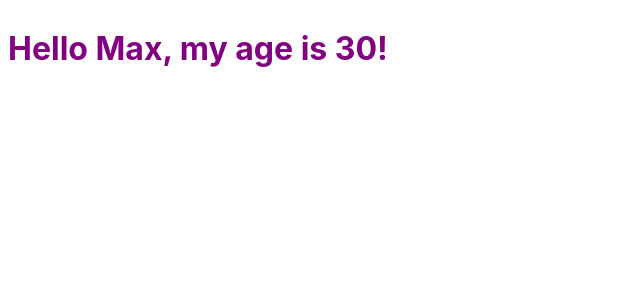
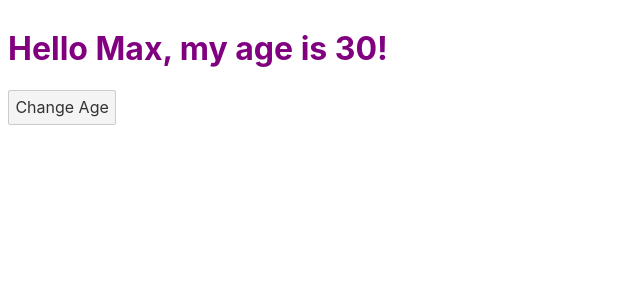
Before and after one commit to alami/svelte-cource, a Svelte app: page / in a window 1280 px wide. Shown: the top 300 px of the page, without its empty margins (0-640 px from the left). Built offline with nearby package versions, Linux system fonts and the light colour scheme.

Commit message:
1-05-button function incrementAge

```diff
--- a/src/App.svelte
+++ b/src/App.svelte
@@ -1,6 +1,6 @@
 <script>
 	let name='Max';
-	let age=30;
+	let age=30;function incrementAge () { age += 1;}
 </script>
 
 <style>
@@ -10,3 +10,4 @@
 </style>
 
 <h1>Hello {name}, my age is {age}!</h1>
+<button on:click="{incrementAge}">Change Age</button>
```
